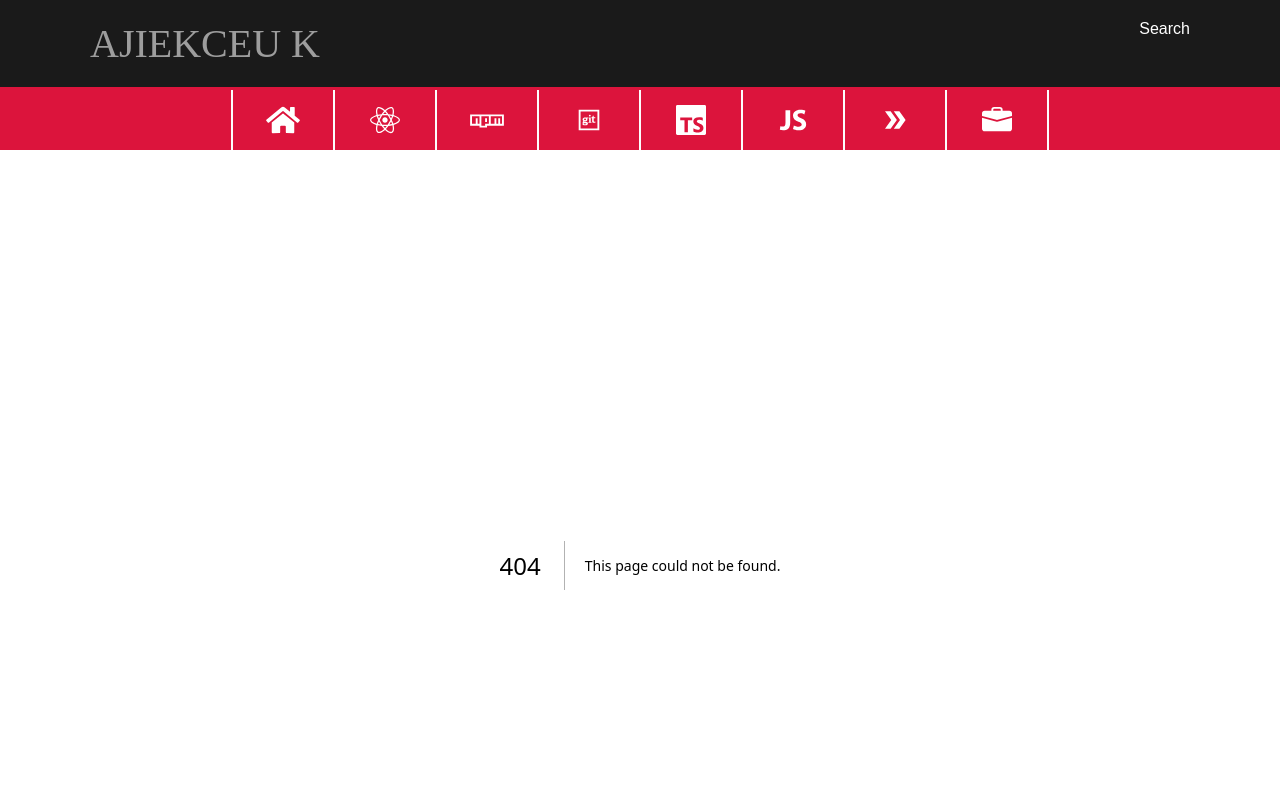
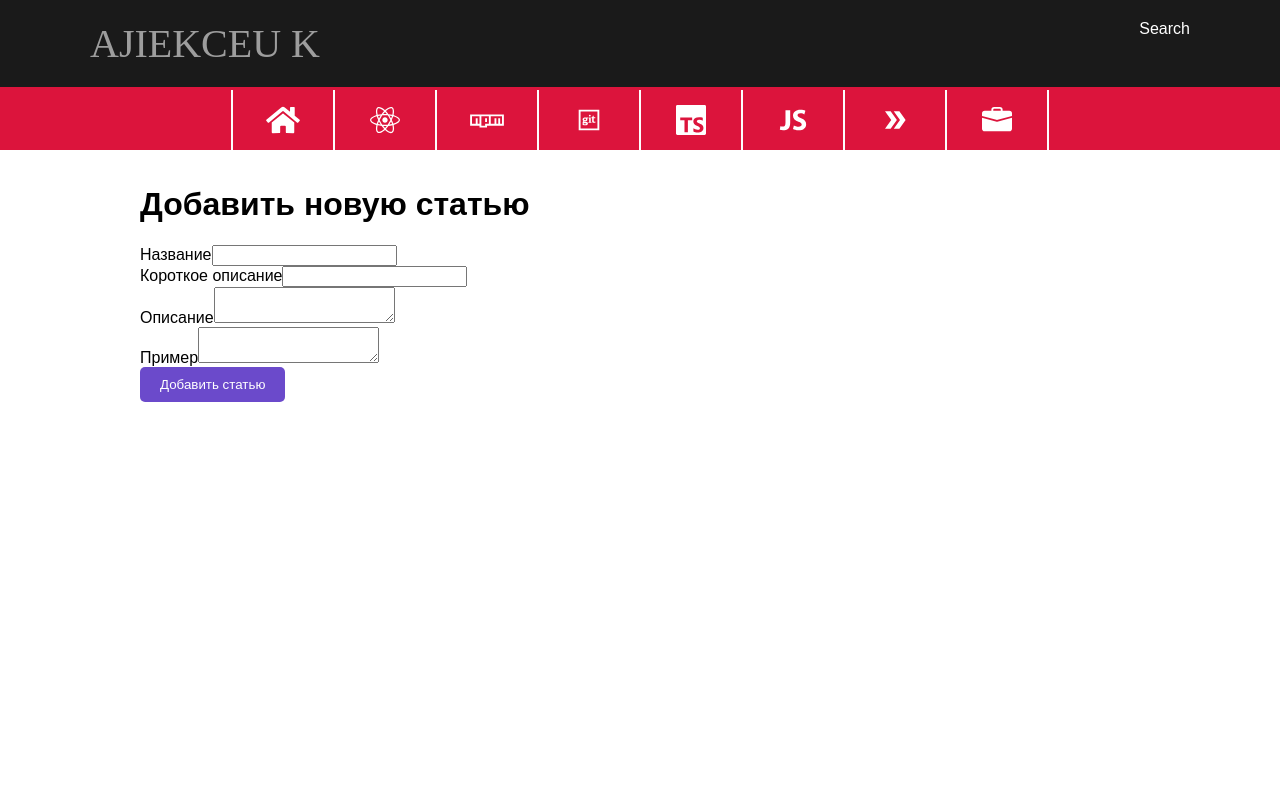
Before and after one commit to AlekseiKutukov/aleksei-k.ru_2.0, a Next.js app: page /addArticle in a window 1280 px wide. Before the commit this address had no page. Shown: the top 800 px of the page. Built offline with nearby package versions, Linux system fonts and the light colour scheme; a web font is replaced by a local one.

Commit message:
add page&route from page addArticle

```diff
--- /dev/null
+++ b/src/app/addArticle/page.js
@@ -0,0 +1,90 @@
+'use client'; // Указываем, что это клиентский компонент
+
+import { useState } from 'react';
+
+export default function AddArticle() {
+  const [formData, setFormData] = useState({
+    '1_title': '',
+    '2_memorandum': '',
+    '3_description': '',
+    '4_example': '',
+  });
+
+  const handleChange = (e) => {
+    const { name, value } = e.target;
+    setFormData((prev) => ({ ...prev, [name]: value }));
+  };
+
+  const handleSubmit = async (e) => {
+    e.preventDefault();
+    try {
+      const res = await fetch('/api/addArticle', {
+        method: 'POST',
+        headers: { 'Content-Type': 'application/json' },
+        body: JSON.stringify(formData),
+      });
+
+      if (res.ok) {
+        alert('Статья успешно добавлена!');
+        setFormData({
+          '1_title': '',
+          '2_memorandum': '',
+          '3_description': '',
+          '4_example': '',
+        });
+      } else {
+        alert('Ошибка при добавлении статьи');
+      }
+    } catch (error) {
+      console.error(error);
+      alert('Произошла ошибка');
+    }
+  };
+
+  return (
+    <div>
+      <h1>Добавить новую статью</h1>
+      <form onSubmit={handleSubmit}>
+        <div>
+          <label htmlFor="1_title">Название</label>
+          <input
+            type="text"
+            name="1_title"
+            value={formData['1_title']}
+            onChange={handleChange}
+            required
+          />
+        </div>
+        <div>
+          <label htmlFor="2_memorandum">Короткое описание</label>
+          <input
+            type="text"
+            name="2_memorandum"
+            value={formData['2_memorandum']}
+            onChange={handleChange}
+            required
+          />
+        </div>
+        <div>
+          <label htmlFor="3_description">Описание</label>
+          <textarea
+            name="3_description"
+            value={formData['3_description']}
+            onChange={handleChange}
+            required
+          />
+        </div>
+        <div>
+          <label htmlFor="4_example">Пример</label>
+          <textarea
+            name="4_example"
+            value={formData['4_example']}
+            onChange={handleChange}
+            required
+          />
+        </div>
+        <button type="submit">Добавить статью</button>
+      </form>
+    </div>
+  );
+}
--- /dev/null
+++ b/src/app/api/addArticle/route.js
@@ -0,0 +1,29 @@
+import dbConnect from '../../../../lib/mongodb';
+
+export async function POST(req) {
+  try {
+    await dbConnect(); // Подключаемся к базе данных
+    const data = await req.json(); // Получаем данные из формы
+
+    const mongoose = require('mongoose');
+    const collection = mongoose.connection.db.collection('react'); // Коллекция 'react'
+
+    await collection.insertOne({
+      '1_title': data['1_title'],
+      '2_memorandum': data['2_memorandum'],
+      '3_description': data['3_description'],
+      '4_example': data['4_example'],
+    });
+
+    return new Response(JSON.stringify({ message: 'Статья добавлена' }), {
+      status: 200,
+      headers: { 'Content-Type': 'application/json' },
+    });
+  } catch (error) {
+    console.error(error);
+    return new Response(JSON.stringify({ error: 'Ошибка сервера' }), {
+      status: 500,
+      headers: { 'Content-Type': 'application/json' },
+    });
+  }
+}
```
Also changed, not shown: src/app/page.tsx (+9 -1 lines).
